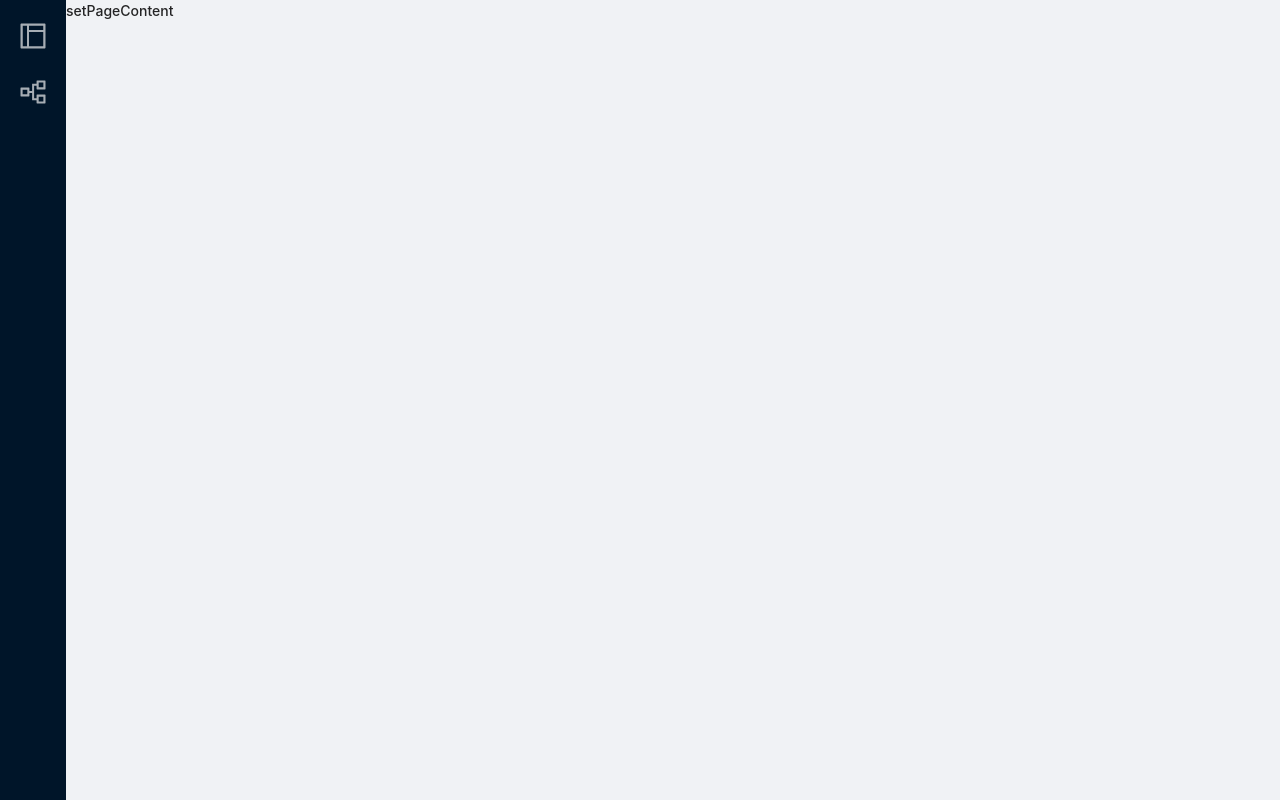
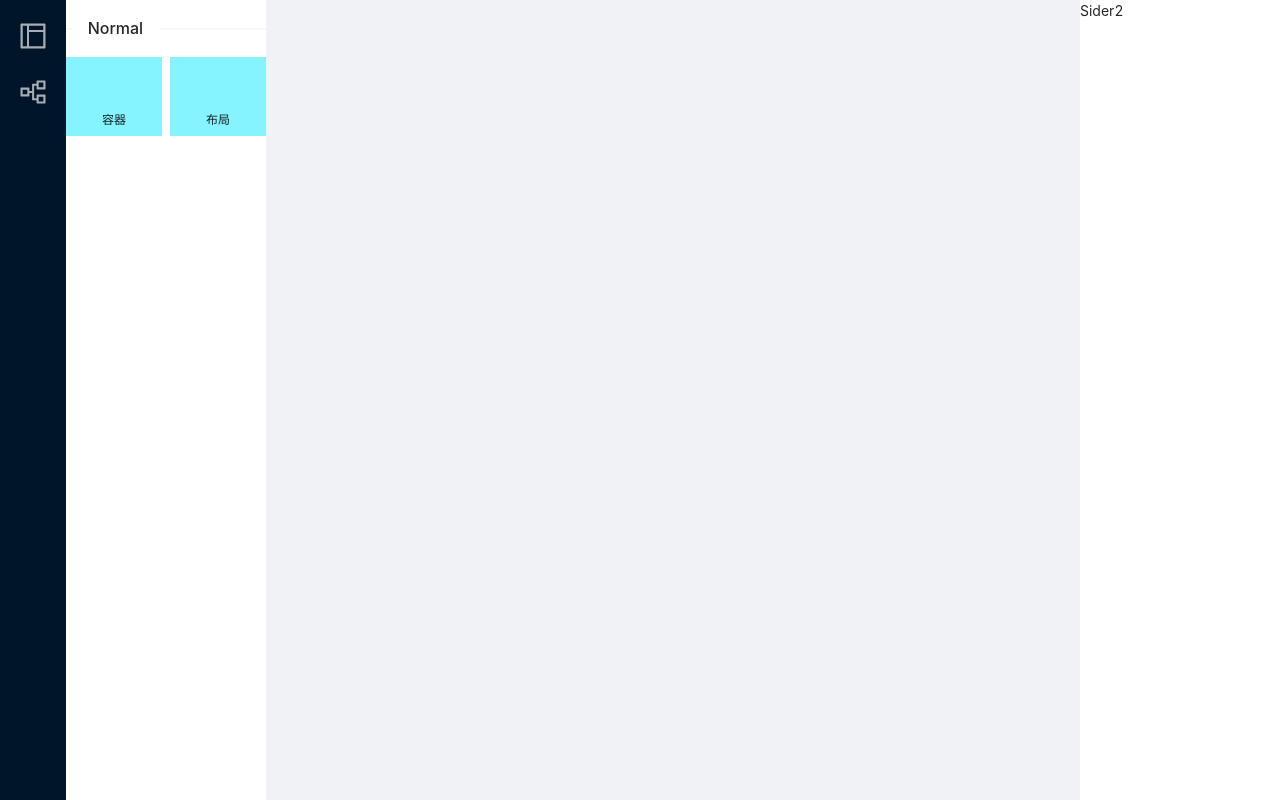
Before and after one commit to yangzai316/easy-coder, a React (Create React App) app: page /set-page-content in a window 1280 px wide. Built offline with nearby package versions, Linux system fonts and the light colour scheme.

Commit message:
完成拖拽的功能

```diff
--- a/package.json
+++ b/package.json
@@ -12,6 +12,7 @@
     "react-dom": "^18.0.0",
     "react-router-dom": "^6.3.0",
     "react-scripts": "5.0.1",
+    "uuid": "^8.3.2",
     "web-vitals": "^2.1.4"
   },
   "scripts": {
--- /dev/null
+++ b/src/components/Container.js
@@ -0,0 +1,9 @@
+const Container = ({ children, style, ...props }) => {
+  return (
+    <div className="container" style={style} {...props}>
+      {children}
+    </div>
+  );
+};
+
+export default Container;
--- /dev/null
+++ b/src/components/EasyIcon.js
@@ -0,0 +1,14 @@
+import { createFromIconfontCN } from "@ant-design/icons";
+
+const IconFont = createFromIconfontCN({
+  scriptUrl: "//at.alicdn.com/t/font_3342774_vi9hjq2kmwf.js",
+});
+
+export default ({ children, fontSize }) => (
+  <IconFont
+    type={children}
+    style={{
+      fontSize: `${fontSize}px`,
+    }}
+  />
+);
--- /dev/null
+++ b/src/data/components.js
@@ -0,0 +1,15 @@
+import Container from "../components/Container";
+import { Layout } from "antd";
+
+export const componentList = [
+  {
+    name: "Container",
+    label:"容器",
+    component: Container,
+  },
+  {
+    name: "Layout",
+    label:"布局",
+    component: Layout,
+  },
+];
--- /dev/null
+++ b/src/data/origin-tree.js
@@ -0,0 +1,15 @@
+import Container from "../components/Container";
+import { Layout } from "antd";
+
+export default {
+  "id-root": {
+    id: "id-root",
+    name: "container",
+    component: Container,
+    style: {
+      width: "100%",
+      height: "100%",
+    },
+    children: [],
+  },
+};
--- /dev/null
+++ b/src/pages/set-page-content/components/space-element.js
@@ -0,0 +1,47 @@
+import { useEffect } from "react";
+import { Row, Col, Divider } from "antd";
+import { v4 as uuidv4 } from 'uuid';
+import "./style.css";
+import EasyIcon from "../../../components/EasyIcon";
+import { componentList } from "../../../data/components";
+// 左侧组件展示栏
+const AreaComponent = () => {
+  // 添加拖拽事件
+  useEffect(() => {
+    const dragStart = (e) => {
+      const id = uuidv4();
+      e.dataTransfer.setData("text/plain", `${id}-&-${e.target.dataset.type}`);
+    };
+    const spaceElement = document.getElementById("space-element");
+    spaceElement.addEventListener("dragstart", dragStart, false);
+    return () => {
+      spaceElement.removeEventListener("dragstart", dragStart, false);
+    };
+  }, []);
+
+  return (
+    <div id="space-element">
+      <Divider orientation="left">Normal</Divider>
+      <Row gutter={[8, 8]}>
+        {componentList.map((item, index) => {
+          return (
+            <Col span={12} key={item.name}>
+              <ComponentItem content={item}></ComponentItem>
+            </Col>
+          );
+        })}
+      </Row>
+    </div>
+  );
+};
+// 组件展示 item
+const ComponentItem = ({ content }) => {
+  return (
+    <div className="component-item" data-type={content.name} draggable="true">
+      <EasyIcon fontSize="48">icon-buju</EasyIcon>
+      <span>{content.label}</span>
+    </div>
+  );
+};
+
+export default AreaComponent;
--- /dev/null
+++ b/src/pages/set-page-content/components/space-work.js
@@ -0,0 +1,68 @@
+import React, { useEffect, useState } from "react";
+
+import ORIGIN_TREE from "../../../data/origin-tree";
+import { mixComponentToTree } from "./../helper";
+
+// 中间操作栏
+const AreaMaker = () => {
+  const [tree, setTree] = useState(1);
+
+  // 添加拖拽事件
+  useEffect(() => {
+    const dragOver = (e) => {
+      e.preventDefault();
+      e.target.style.border = "2px solid red";
+    };
+    const dragLeave = (e) => {
+      e.target.style.border = "none";
+    };
+    const drop = (e) => {
+      e.preventDefault();
+      mixComponentToTree(
+        e.dataTransfer.getData("text/plain"),
+        e.target.dataset.id
+      );
+      // 更新视图
+      setTree(tree + 1);
+    };
+    const spaceWork = document.getElementById("work-space");
+    spaceWork.addEventListener("dragover", dragOver, false);
+    spaceWork.addEventListener("drop", drop, false);
+    spaceWork.addEventListener("dragleave", dragLeave, false);
+    return () => {
+      spaceWork.removeEventListener("dragOver", dragOver, false);
+      spaceWork.removeEventListener("drop", drop, false);
+      spaceWork.removeEventListener("dragleave", dragLeave, false);
+    };
+  }, []);
+
+  return (
+    <div id="work-space" className="work-space">
+      {createElement(ORIGIN_TREE["id-root"])}
+    </div>
+  );
+};
+// 根据 json 创建 react 元素，循环递归
+const createElement = (data) => {
+  let children = [];
+  if (data.children && data.children.length) {
+    children = data.children.map((item) => {
+      return createElement(item);
+    });
+  }
+  return React.createElement(
+    data.component,
+    {
+      key: data.id,
+      style: data.style,
+      ["data-id"]: data.id,
+      onClick: (e) => {
+        e.stopPropagation();
+        console.log(e.target.dataset.id);
+      },
+    },
+    [...children]
+  );
+};
+
+export default AreaMaker;
--- /dev/null
+++ b/src/pages/set-page-content/components/style.css
@@ -0,0 +1,17 @@
+.component-item {
+  display: flex;
+  flex-direction: column;
+  justify-content: space-around;
+  align-items: center;
+  font-size: 12px;
+  background-color: #85F4FF;
+  padding:6px 0;
+  cursor: move;
+}
+.work-space{
+  width: 100%;
+  height: 100%;
+}
+.contained:hover{
+  border: 1px solid #448EF6;
+}
--- /dev/null
+++ b/src/pages/set-page-content/helper/index.js
@@ -0,0 +1,30 @@
+import ORIGIN_TREE from "./../../../data/origin-tree";
+import { componentList } from "./../../../data/components";
+/**
+ * 获取新创建组件的信息：uid / componentName
+ */
+
+const getNewElementInfo = (str) => {
+  const [uid, componentName] = str.split("-&-");
+  return {
+    uid,
+    componentName,
+  };
+};
+
+/**
+ * 新创建的组件添加的 tree 数据中
+ */
+export const mixComponentToTree = (newEleInfo, toEleId) => {
+  const { uid, componentName } = getNewElementInfo(newEleInfo);
+  const c = componentList.find((item) => item.name === componentName);
+  const newEle = {
+    id: uid,
+    name: componentName,
+    component: c.component,
+    style: {},
+    children: [],
+  };
+  ORIGIN_TREE[toEleId].children.push(newEle);
+  ORIGIN_TREE[uid] = newEle;
+};
--- a/src/pages/set-page-content/index.js
+++ b/src/pages/set-page-content/index.js
@@ -1,9 +1,23 @@
-function SetPageContent() {
+import { Layout } from "antd";
+import SpaceElement from "./components/space-element";
+import SpaceWork from "./components/space-work";
+
+const { Sider, Content } = Layout;
+
+const SetPageContent = () => {
   return (
-    <div className="App">
-      <h1>setPageContent</h1>
-    </div>
+    <Layout style={{ height: "100%" }}>
+      <Sider theme="light" style={{ height: "100%" }}>
+        <SpaceElement></SpaceElement>
+      </Sider>
+      <Content style={{ height: "100%" }}>
+        <SpaceWork></SpaceWork>
+      </Content>
+      <Sider theme="light" style={{ height: "100%" }}>
+        Sider2
+      </Sider>
+    </Layout>
   );
-}
+};
 
 export default SetPageContent;
```
Also changed, not shown: src/data/origin-map.js (added).
